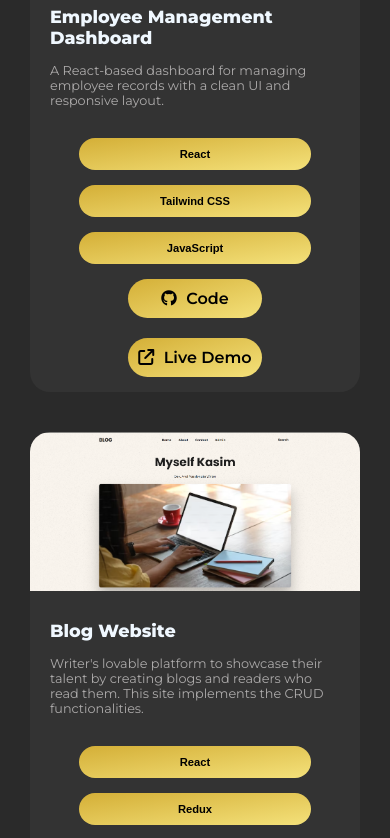
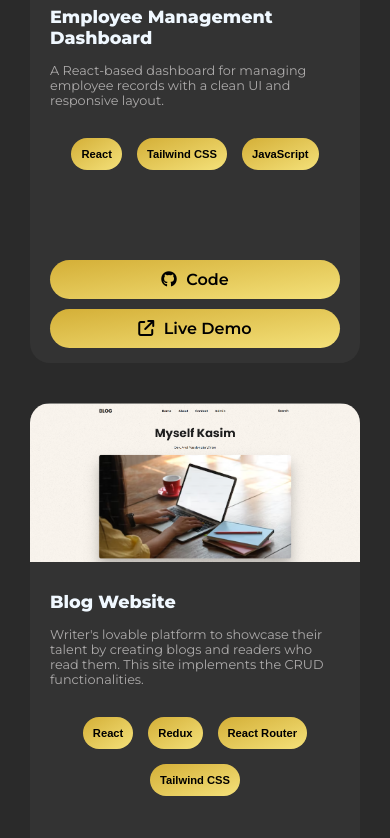
Before and after one commit to kasim-kc/portfolio-site, a React (Vite) app: page / in a window 390 px wide. Shown: the part 2360-3198 px from the top of the page. Built offline with nearby package versions, Linux system fonts and the light colour scheme.

Commit message:
fixed responsiveness

```diff
--- a/index.html
+++ b/index.html
@@ -4,7 +4,7 @@
     <meta charset="UTF-8" />
     <link rel="icon" type="image/svg+xml" href="/vite.svg" />
     <meta name="viewport" content="width=device-width, initial-scale=1.0" />
-    <title>Vite + React</title>
+    <title>Personal Portfolio Site</title>
   </head>
   <body>
     <div id="root"></div>
--- a/src/components/CardSection.css
+++ b/src/components/CardSection.css
@@ -66,6 +66,7 @@
 .tech-stack {
   margin-top: 15px;
   display: flex;
+  flex-wrap: wrap;
   gap: 15px;
 }
 
@@ -119,11 +120,18 @@
   }
   .link-container {
     display: flex;
+    /* flex-wrap: wrap; */
+    justify-content: space-between;
+    gap: 60px;
+  }
+
+  .pj-links {
+    align-items: center;
+    justify-content: center;
     flex-wrap: wrap;
-    gap: 15px;
+    gap: 10px;
   }
-  .pj-links {
-    gap: 20px;
+  .pj-links a {
     width: max-content;
   }
 }
@@ -141,19 +149,12 @@
   }
 
   .tech-stack {
-    display: grid;
-    grid-template-columns: 1fr;
-  }
-
-  .tech-stack button {
-    min-width: 80%;
-    margin: auto;
+    justify-content: center;
   }
 
   .pj-links {
     display: grid;
     grid-template-columns: 1fr;
-    margin: auto;
     text-align: center;
   }
   .pj-links a {
```
